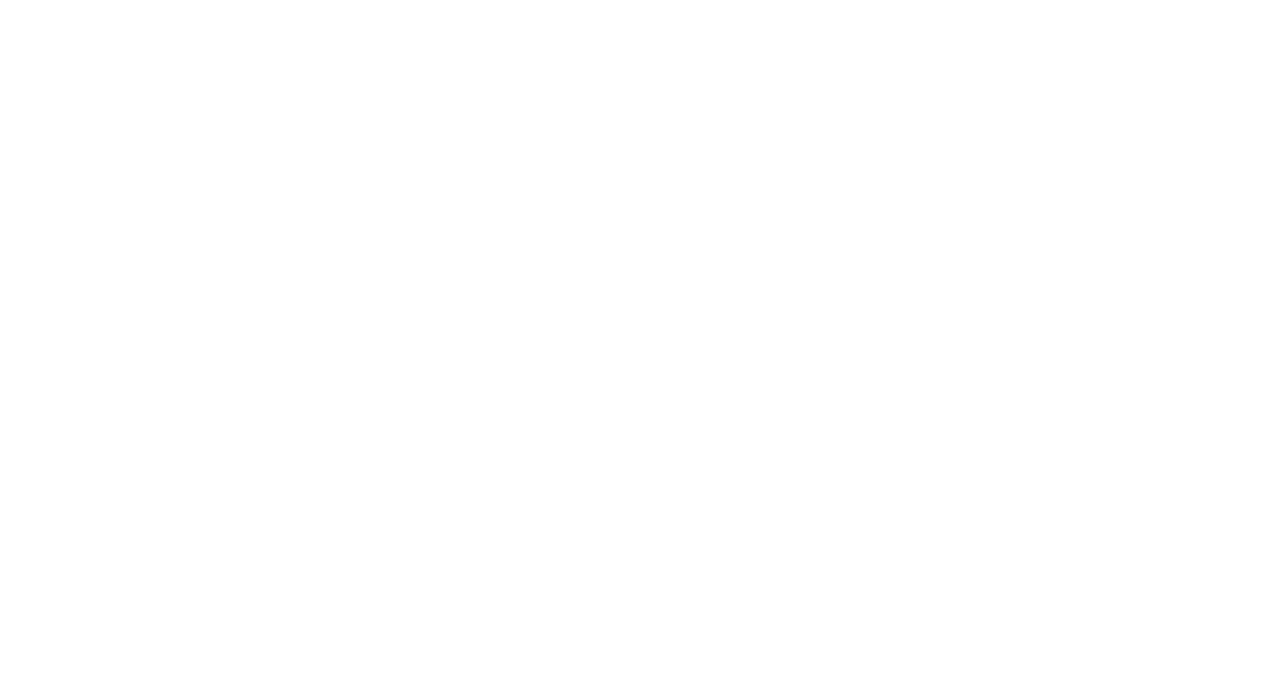
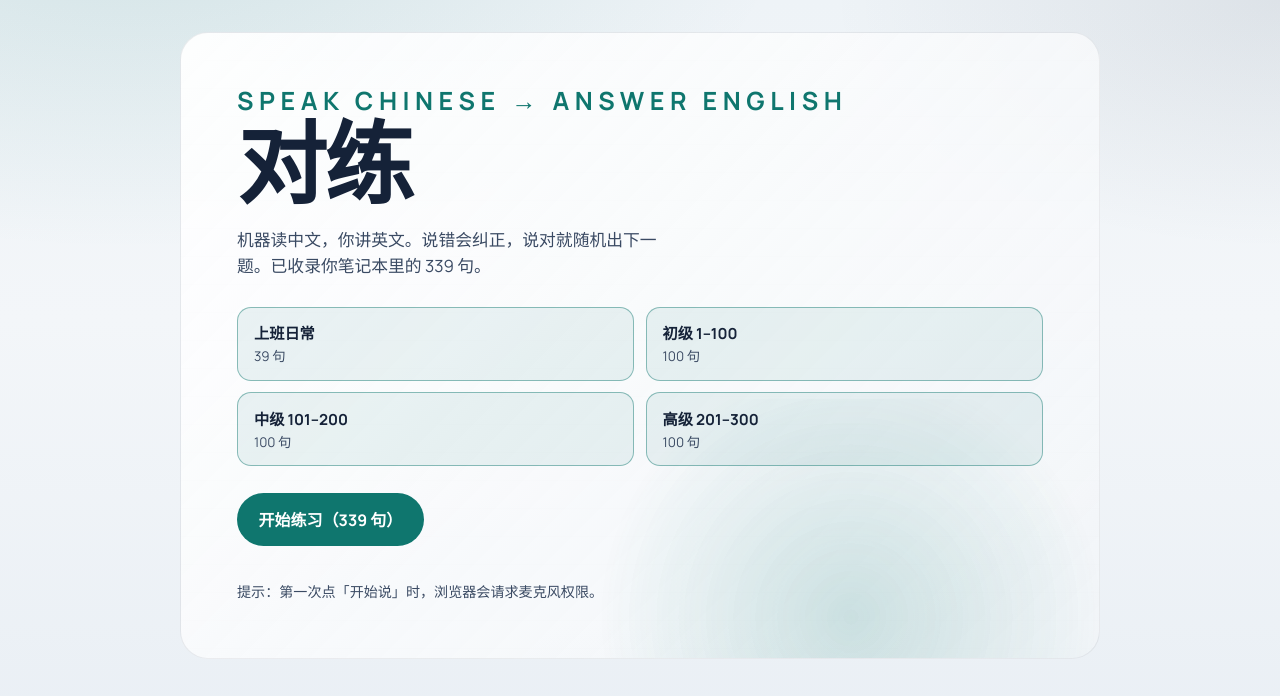
Before and after one commit to babycute458-dotcom/3180class, a website: page duilian/index.html in a window 1280 px wide. Drawn offline with Linux system fonts and the light colour scheme; the site is published under a folder, as on GitHub Pages, so addresses that start at the root find nothing.

Commit message:
Fix DuiLian asset paths for GitHub Pages subdirectory hosting

```diff
--- a/duilian/index.html
+++ b/duilian/index.html
@@ -10,8 +10,8 @@
       href="https://fonts.googleapis.com/css2?family=Fraunces:opsz,wght@9..144,500;9..144,700&family=Manrope:wght@400;500;600;700&display=swap"
       rel="stylesheet"
     />
-    <script type="module" crossorigin src="/duilian/assets/index-C7vKXmag.js"></script>
-    <link rel="stylesheet" crossorigin href="/duilian/assets/index-JU9DiFiC.css">
+    <script type="module" crossorigin src="./assets/index-C7vKXmag.js"></script>
+    <link rel="stylesheet" crossorigin href="./assets/index-JU9DiFiC.css">
   </head>
   <body>
     <div id="app"></div>
```
Also changed, not shown: duilian/README.txt.
